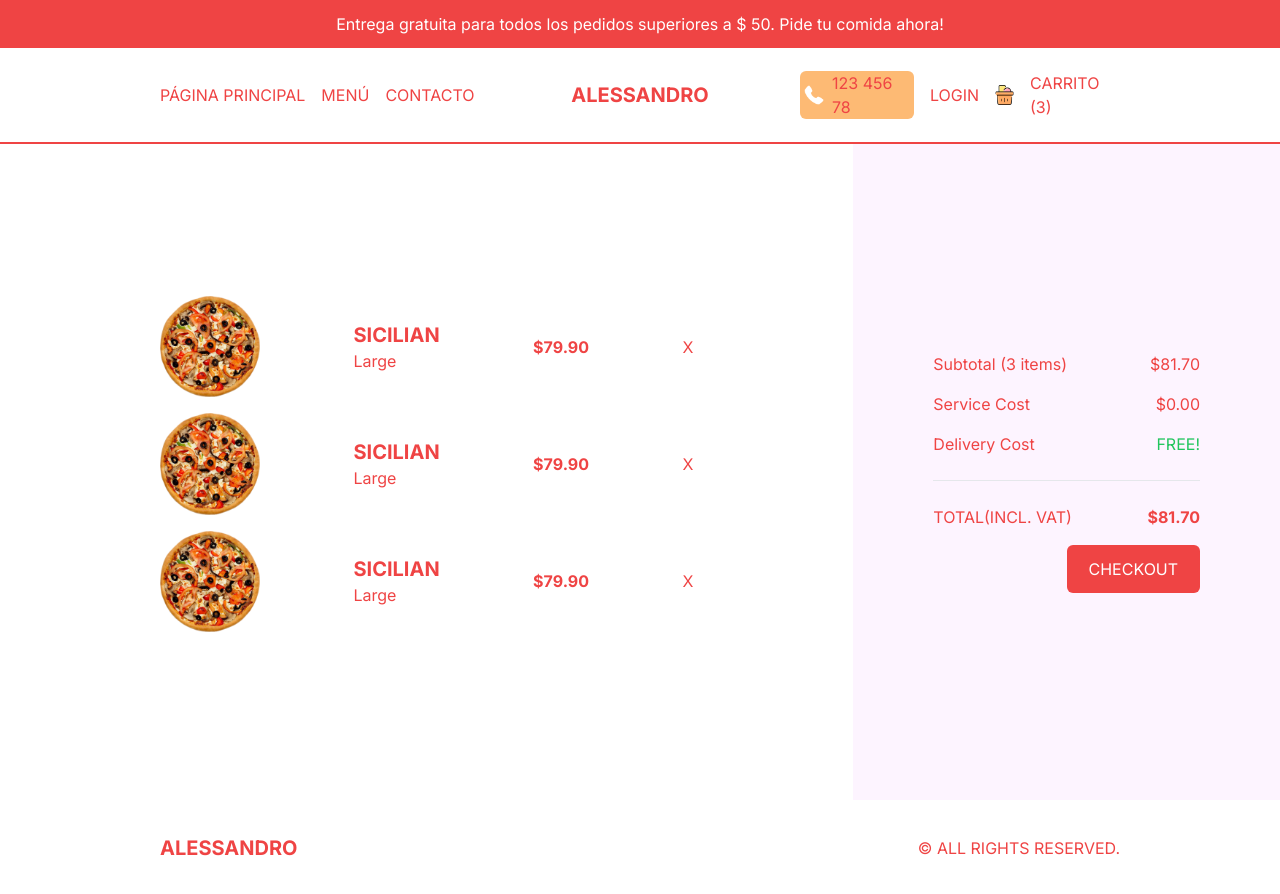
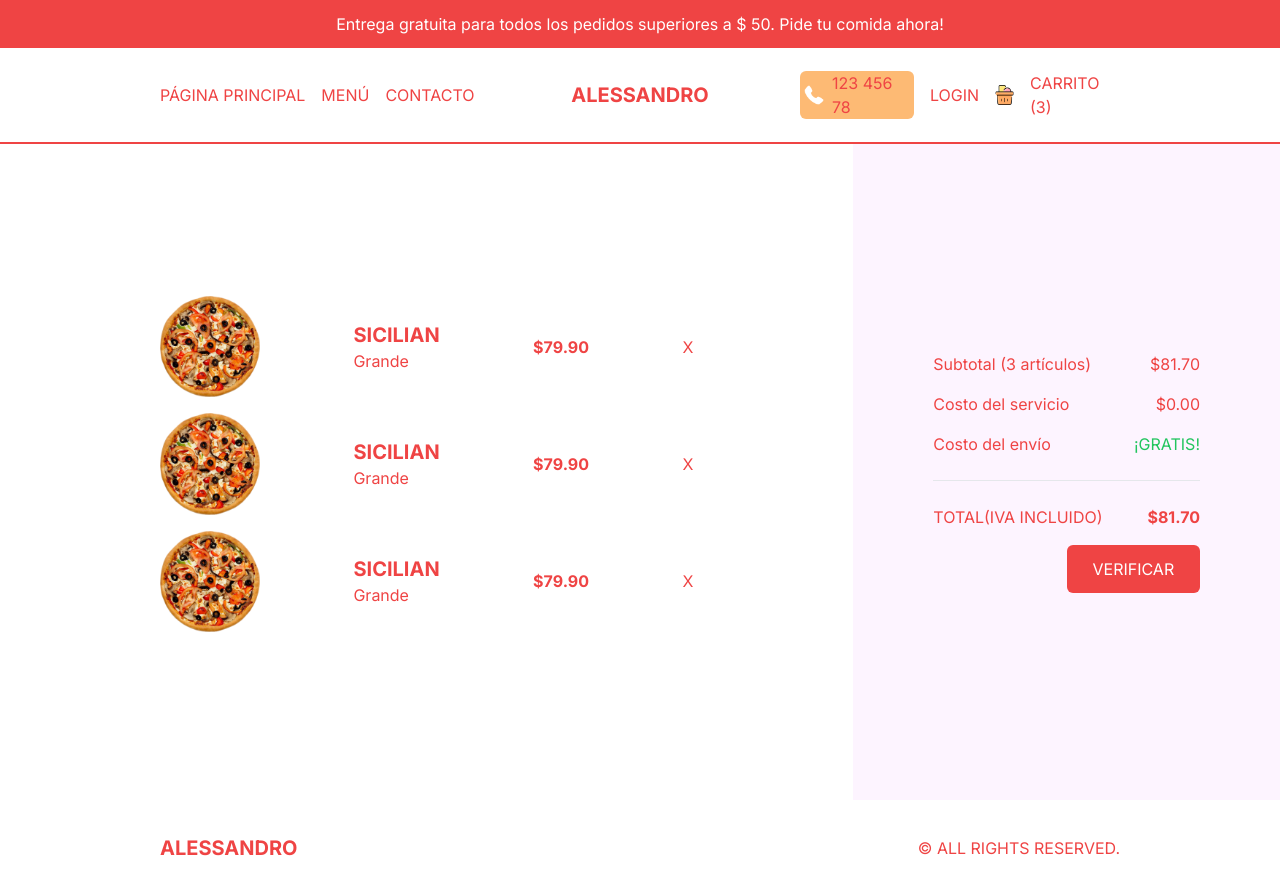
Before and after one commit to Alek30k/Pizza-Alessandro, a Next.js app: page /cart in a window 1280 px wide. Built offline with nearby package versions, Linux system fonts and the light colour scheme.

Commit message:
last commit

```diff
--- a/src/app/cart/page.tsx
+++ b/src/app/cart/page.tsx
@@ -11,7 +11,7 @@ const CartPage = () => {
           <Image src="/temporary/p1.png" alt="" width={100} height={100} />
           <div className="">
             <h1 className="uppercase text-xl font-bold">sicilian</h1>
-            <span>Large</span>
+            <span>Grande</span>
           </div>
           <h2 className="font-bold">$79.90</h2>
           <span className="cursor-pointer">X</span>
@@ -21,7 +21,7 @@ const CartPage = () => {
           <Image src="/temporary/p1.png" alt="" width={100} height={100} />
           <div className="">
             <h1 className="uppercase text-xl font-bold">sicilian</h1>
-            <span>Large</span>
+            <span>Grande</span>
           </div>
           <h2 className="font-bold">$79.90</h2>
           <span className="cursor-pointer">X</span>
@@ -31,7 +31,7 @@ const CartPage = () => {
           <Image src="/temporary/p1.png" alt="" width={100} height={100} />
           <div className="">
             <h1 className="uppercase text-xl font-bold">sicilian</h1>
-            <span>Large</span>
+            <span>Grande</span>
           </div>
           <h2 className="font-bold">$79.90</h2>
           <span className="cursor-pointer">X</span>
@@ -40,24 +40,24 @@ const CartPage = () => {
       {/* PAYMENT CONTAINER */}
       <div className="h-1/2 p-4 bg-fuchsia-50 flex flex-col gap-4 justify-center lg:h-full lg:w-1/3 2xl:w-1/2 lg:px-20 xl:px-45 2xl:text-xl 2xl:gap-6">
         <div className="flex justify-between">
-          <span className="">Subtotal (3 items)</span>
+          <span className="">Subtotal (3 artículos)</span>
           <span className="">$81.70</span>
         </div>
         <div className="flex justify-between">
-          <span className="">Service Cost</span>
+          <span className="">Costo del servicio</span>
           <span className="">$0.00</span>
         </div>
         <div className="flex justify-between">
-          <span className="">Delivery Cost</span>
-          <span className="text-green-500">FREE!</span>
+          <span className="">Costo del envío</span>
+          <span className="text-green-500">¡GRATIS!</span>
         </div>
         <hr className="my-2" />
         <div className="flex justify-between">
-          <span className="">TOTAL(INCL. VAT)</span>
+          <span className="">TOTAL(IVA INCLUIDO)</span>
           <span className="font-bold">$81.70</span>
         </div>
         <button className="bg-red-500 text-white p-3 rounded-md w-1/2 self-end">
-          CHECKOUT
+          VERIFICAR
         </button>
       </div>
     </div>
```
